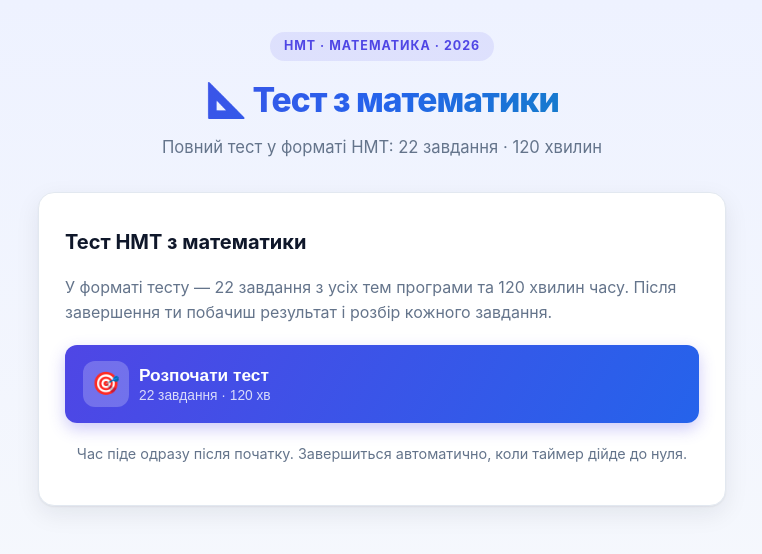
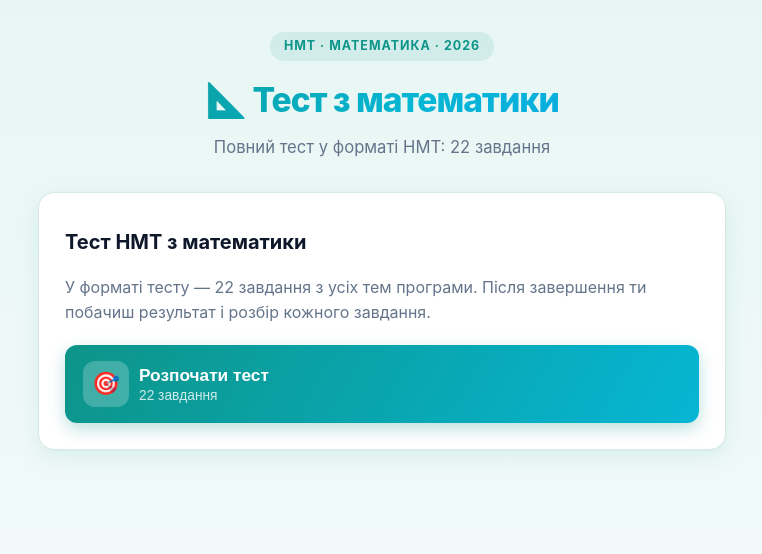
Before and after one commit to maria-khomynets/nmt-test, a Next.js app: page / in a window 1280 px wide. Shown: the top 554 px of the page, without its empty margins (258-1020 px from the left). Built offline with nearby package versions, Linux system fonts and the light colour scheme.

Commit message:
Бірюзова тема оформлення та видалення таймера тесту

```diff
--- a/src/app/globals.css
+++ b/src/app/globals.css
@@ -1,17 +1,17 @@
 :root {
-  --bg-top: #eef2ff;
-  --bg-bottom: #f8fafc;
+  --bg-top: #e7f6f4;
+  --bg-bottom: #f5fbfa;
   --card: #ffffff;
   --text: #0f172a;
   --muted: #64748b;
-  --primary: #4f46e5;
-  --primary-2: #2563eb;
+  --primary: #0d9488;
+  --primary-2: #06b6d4;
   --success: #16a34a;
   --danger: #dc2626;
-  --border: #e2e8f0;
+  --border: #d7e9e5;
   --radius: 16px;
-  --shadow: 0 1px 2px rgba(15, 23, 42, 0.06), 0 8px 24px rgba(15, 23, 42, 0.08);
-  --shadow-hover: 0 2px 4px rgba(15, 23, 42, 0.08), 0 14px 32px rgba(15, 23, 42, 0.14);
+  --shadow: 0 1px 2px rgba(13, 148, 136, 0.05), 0 8px 24px rgba(13, 148, 136, 0.09);
+  --shadow-hover: 0 2px 4px rgba(13, 148, 136, 0.08), 0 14px 32px rgba(13, 148, 136, 0.16);
 }
 
 * {
@@ -48,7 +48,7 @@ body {
   padding: 5px 14px;
   margin-bottom: 14px;
   border-radius: 999px;
-  background: rgba(79, 70, 229, 0.1);
+  background: rgba(13, 148, 136, 0.1);
   color: var(--primary);
   font-size: 0.78rem;
   font-weight: 700;
@@ -61,7 +61,7 @@ body {
   font-size: 2.1rem;
   font-weight: 800;
   letter-spacing: -0.03em;
-  background: linear-gradient(120deg, #4f46e5, #2563eb 50%, #0891b2);
+  background: linear-gradient(120deg, #0d9488, #06b6d4 55%, #0ea5e9);
   -webkit-background-clip: text;
   background-clip: text;
   color: transparent;
@@ -102,12 +102,12 @@ body {
   border-radius: 12px;
   cursor: pointer;
   transition: transform 0.08s ease, box-shadow 0.15s ease, filter 0.15s ease;
-  box-shadow: 0 6px 16px rgba(79, 70, 229, 0.28);
+  box-shadow: 0 6px 16px rgba(13, 148, 136, 0.28);
 }
 
 .btn:hover {
   filter: brightness(1.06);
-  box-shadow: 0 8px 22px rgba(79, 70, 229, 0.36);
+  box-shadow: 0 8px 22px rgba(13, 148, 136, 0.36);
 }
 
 .btn:active {
@@ -161,7 +161,7 @@ body {
 }
 
 .btn-secondary .btn-icon {
-  background: #eef2ff;
+  background: #ccfbf1;
 }
 
 .btn-label {
@@ -260,26 +260,6 @@ body {
   color: var(--muted);
 }
 
-.timer {
-  padding: 4px 12px;
-  border-radius: 999px;
-  font-weight: 700;
-  font-variant-numeric: tabular-nums;
-  background: #eef2ff;
-  color: var(--primary);
-}
-
-.timer.warning {
-  background: #fef2f2;
-  color: var(--danger);
-  animation: pulse 1s ease-in-out infinite;
-}
-
-@keyframes pulse {
-  0%, 100% { opacity: 1; }
-  50% { opacity: 0.55; }
-}
-
 .progress-bar {
   height: 8px;
   background: #e2e8f0;
@@ -328,7 +308,7 @@ body {
 
 .option:hover:not(:disabled) {
   border-color: var(--primary);
-  background: #fafbff;
+  background: #f0fdfb;
 }
 
 .option:active:not(:disabled) {
@@ -343,7 +323,7 @@ body {
   align-items: center;
   justify-content: center;
   border-radius: 10px;
-  background: #eef2ff;
+  background: #ccfbf1;
   color: var(--primary);
   font-weight: 700;
   transition: background 0.14s ease, color 0.14s ease;
@@ -416,7 +396,7 @@ body {
   font-size: 3.6rem;
   font-weight: 800;
   letter-spacing: -0.04em;
-  background: linear-gradient(120deg, #4f46e5, #2563eb 55%, #0891b2);
+  background: linear-gradient(120deg, #0d9488, #06b6d4 55%, #0ea5e9);
   -webkit-background-clip: text;
   background-clip: text;
   color: transparent;
--- a/src/app/page.tsx
+++ b/src/app/page.tsx
@@ -8,7 +8,6 @@ import { questions } from '../data/questions';
 import { shuffle } from '../lib/utils';
 import type { Question, QuizResult } from '../types';
 
-const FULL_LIMIT = 120 * 60; // 120 хвилин
 const FULL_COUNT = 22;
 
 type View = 'home' | 'quiz' | 'result';
@@ -34,20 +33,18 @@ export default function Home() {
       <header className="header">
         <span className="app-badge">НМТ · Математика · 2026</span>
         <h1>📐 Тест з математики</h1>
-        <p>Повний тест у форматі НМТ: 22 завдання · 120 хвилин</p>
+        <p>Повний тест у форматі НМТ: 22 завдання</p>
       </header>
 
       {view === 'home' && <StartScreen onStart={startTest} />}
 
       {view === 'quiz' && (
-        <Quiz questions={quizQuestions} timeLimit={FULL_LIMIT} onFinish={finishQuiz} />
+        <Quiz questions={quizQuestions} onFinish={finishQuiz} />
       )}
 
       {view === 'result' && result && (
         <Result
           answers={result.answers}
-          timeLeft={result.timeLeft}
-          timeLimit={FULL_LIMIT}
           onRestart={startTest}
           onHome={() => {
             setView('home');
--- a/src/components/Quiz.tsx
+++ b/src/components/Quiz.tsx
@@ -1,46 +1,18 @@
-import { useEffect, useRef, useState } from 'react';
-import { formatTime } from '../lib/utils';
+import { useState } from 'react';
 import type { AnswerRecord, Question, QuizResult } from '../types';
 
 const LETTERS = ['А', 'Б', 'В', 'Г'];
 
 interface QuizProps {
   questions: Question[];
-  timeLimit: number | null;
   onFinish: (result: QuizResult) => void;
 }
 
-export default function Quiz({ questions, timeLimit, onFinish }: QuizProps) {
+export default function Quiz({ questions, onFinish }: QuizProps) {
   const [current, setCurrent] = useState(0);
   const [selected, setSelected] = useState<number | null>(null);
   const [answered, setAnswered] = useState(false);
-  const [timeLeft, setTimeLeft] = useState(timeLimit ?? 0);
   const [answers, setAnswers] = useState<AnswerRecord[]>([]);
-
-  const timerRef = useRef<ReturnType<typeof setInterval> | null>(null);
-
-  useEffect(() => {
-    if (!timeLimit) return;
-    timerRef.current = setInterval(() => {
-      setTimeLeft((t) => {
-        if (t <= 1) {
-          if (timerRef.current) clearInterval(timerRef.current);
-          return 0;
-        }
-        return t - 1;
-      });
-    }, 1000);
-    return () => {
-      if (timerRef.current) clearInterval(timerRef.current);
-    };
-  }, [timeLimit]);
-
-  useEffect(() => {
-    if (timeLimit && timeLeft === 0) {
-      finishQuiz(answers);
-    }
-    // eslint-disable-next-line react-hooks/exhaustive-deps
-  }, [timeLeft]);
 
   const q = questions[current];
   const isCorrect = selected === q.answer;
@@ -64,13 +36,8 @@ export default function Quiz({ questions, timeLimit, onFinish }: QuizProps) {
       setSelected(null);
       setAnswered(false);
     } else {
-      finishQuiz(answers);
+      onFinish({ answers });
     }
-  }
-
-  function finishQuiz(list: AnswerRecord[]) {
-    if (timerRef.current) clearInterval(timerRef.current);
-    onFinish({ answers: list, timeLeft });
   }
 
   const answeredCount = answered ? answers.length + 1 : answers.length;
@@ -82,9 +49,6 @@ export default function Quiz({ questions, timeLimit, onFinish }: QuizProps) {
         <div className="progress-row">
           <span>
             Завдання {current + 1} з {questions.length}
-          </span>
-          <span className={`timer${timeLeft < 300 ? ' warning' : ''}`}>
-            ⏱ {formatTime(timeLeft)}
           </span>
         </div>
         <div className="progress-bar">
@@ -134,8 +98,6 @@ export default function Quiz({ questions, timeLimit, onFinish }: QuizProps) {
           </>
         )}
       </div>
-
-      <p className="note">Час спливає автоматично — відповіді збережуться.</p>
     </>
   );
 }
--- a/src/components/Result.tsx
+++ b/src/components/Result.tsx
@@ -1,4 +1,3 @@
-import { formatTime } from '../lib/utils';
 import { topicTitle } from '../data/topics';
 import type { AnswerRecord } from '../types';
 
@@ -10,19 +9,11 @@ function formatAnswer(chosen: number): string {
 
 interface ResultProps {
   answers: AnswerRecord[];
-  timeLeft: number;
-  timeLimit: number | null;
   onRestart: () => void;
   onHome: () => void;
 }
 
-export default function Result({
-  answers,
-  timeLeft,
-  timeLimit,
-  onRestart,
-  onHome,
-}: ResultProps) {
+export default function Result({ answers, onRestart, onHome }: ResultProps) {
   const correct = answers.filter((a) => a.correct).length;
   const total = answers.length;
   const percent = total ? Math.round((correct / total) * 100) : 0;
@@ -44,9 +35,6 @@ export default function Result({
           {correct} правильних із {total}
         </div>
         <div className="sub">{levelText}</div>
-        {timeLimit != null && (
-          <div className="sub">⏱ Витрачено часу: {formatTime(timeLimit - timeLeft)}</div>
-        )}
         <div className="btn-group" style={{ marginTop: 20 }}>
           <button className="btn" onClick={onRestart}>
             Пройти ще раз
--- a/src/components/StartScreen.tsx
+++ b/src/components/StartScreen.tsx
@@ -7,19 +7,16 @@ export default function StartScreen({ onStart }: StartScreenProps) {
     <div className="card">
       <h2 className="section-title">Тест НМТ з математики</h2>
       <p className="start-description">
-        У форматі тесту — 22 завдання з усіх тем програми та 120 хвилин часу.
+        У форматі тесту — 22 завдання з усіх тем програми.
         Після завершення ти побачиш результат і розбір кожного завдання.
       </p>
       <button className="btn btn-mode" onClick={onStart}>
         <span className="btn-icon">🎯</span>
         <span className="btn-label">
           <span className="btn-main">Розпочати тест</span>
-          <span className="btn-sub">22 завдання · 120 хв</span>
+          <span className="btn-sub">22 завдання</span>
         </span>
       </button>
-      <p className="note">
-        Час піде одразу після початку. Завершиться автоматично, коли таймер дійде до нуля.
-      </p>
     </div>
   );
 }
--- a/src/lib/utils.ts
+++ b/src/lib/utils.ts
@@ -6,9 +6,3 @@ export function shuffle<T>(arr: T[]): T[] {
   }
   return a;
 }
-
-export function formatTime(totalSeconds: number): string {
-  const m = Math.floor(totalSeconds / 60);
-  const s = totalSeconds % 60;
-  return `${String(m).padStart(2, '0')}:${String(s).padStart(2, '0')}`;
-}
--- a/src/types.ts
+++ b/src/types.ts
@@ -35,5 +35,4 @@ export interface AnswerRecord {
 
 export interface QuizResult {
   answers: AnswerRecord[];
-  timeLeft: number;
 }
```
Also changed, not shown: 1 other file (tests, documents, lock files or other folders).
